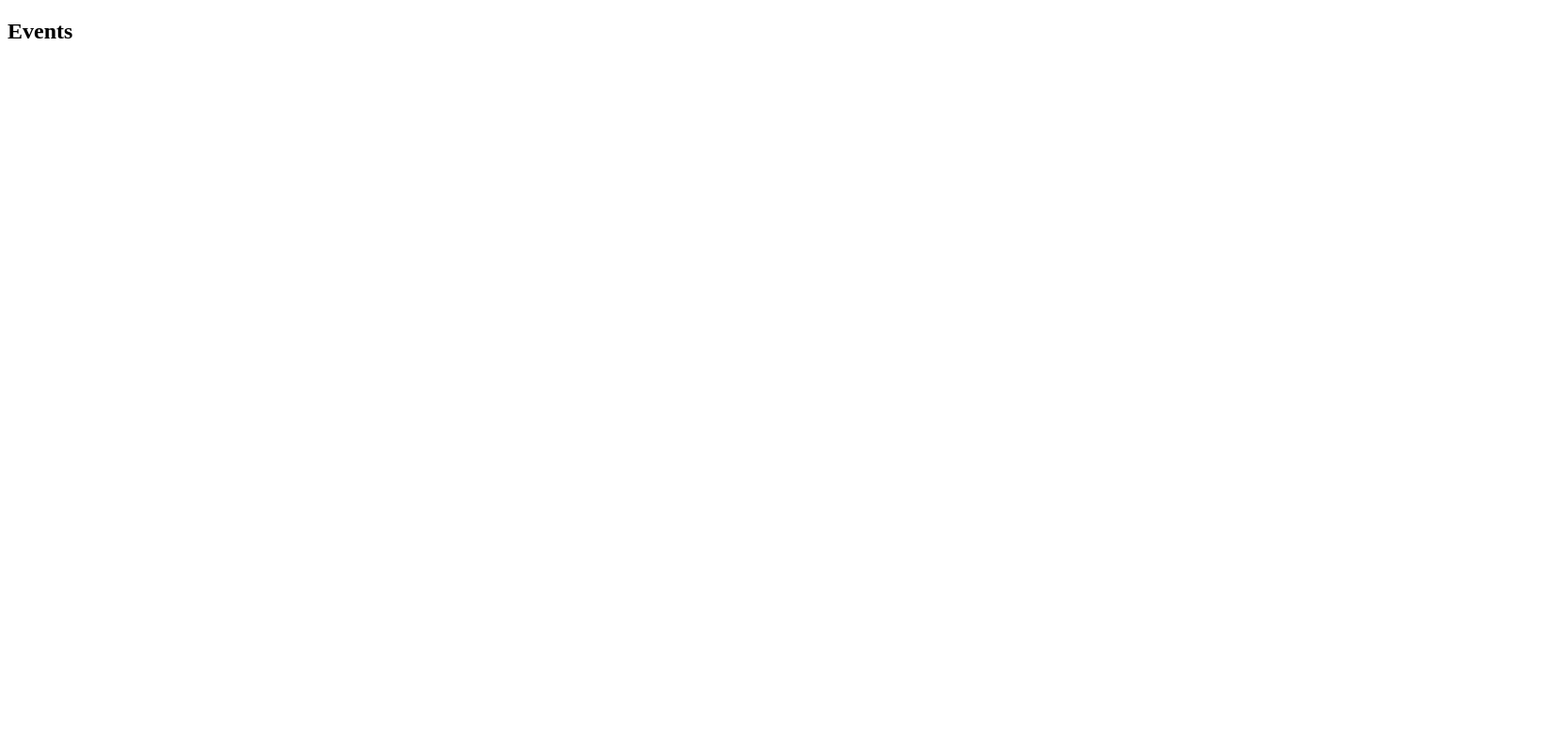
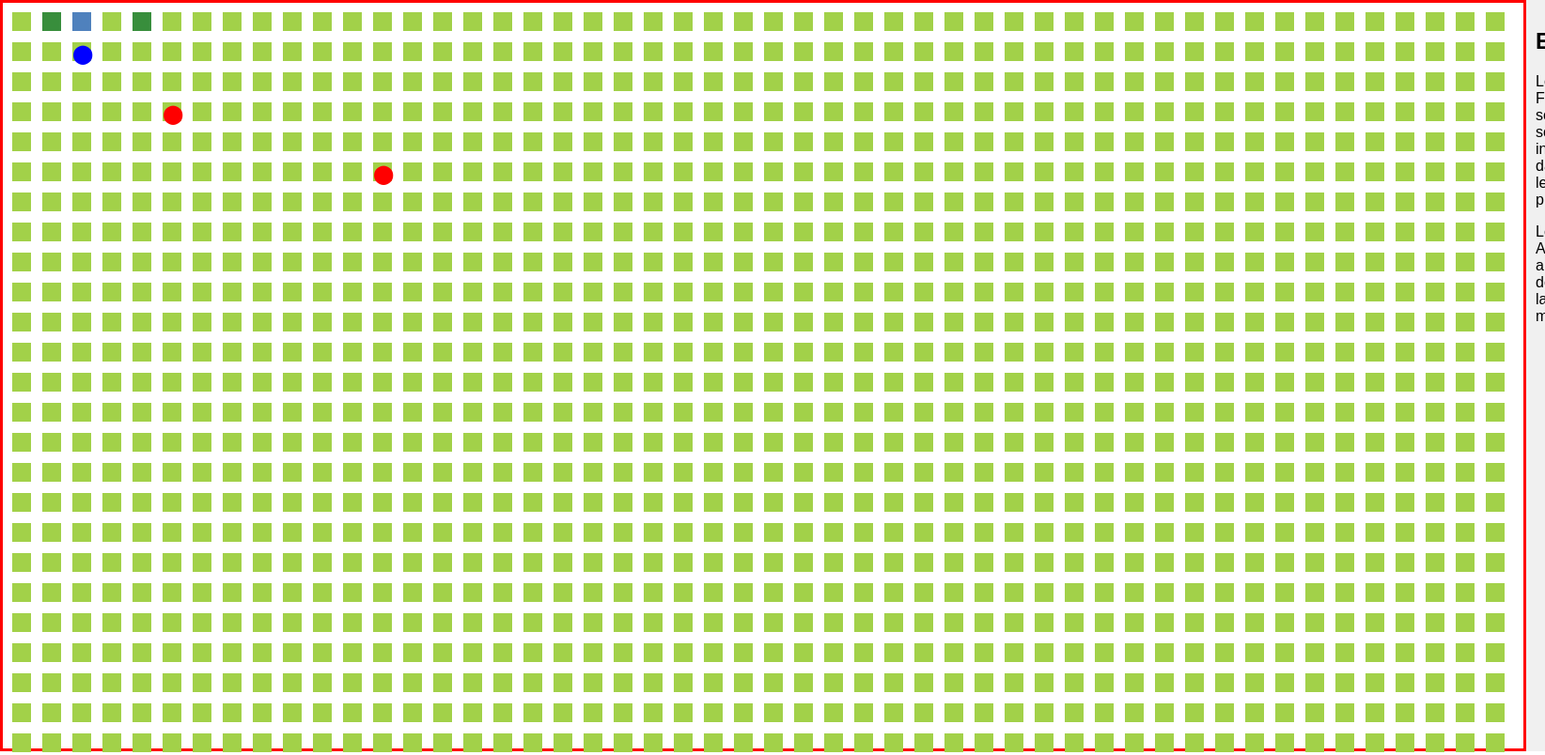
Before and after one commit to DelpyC/tamagotchi-hive, a plain HTML site: page Frontend/Everything.html in a window 1280 px wide. Shown: the top 804 px of the page at 94% size, 1644 px wide, since content can reach past the window. Drawn offline with Linux system fonts and the light colour scheme.

Commit message:
Prep: définition du formatage de JSON pour le projet

```diff
--- a/Frontend/Everything.html
+++ b/Frontend/Everything.html
@@ -2,8 +2,11 @@
 <html lang="en">
 <head>
     <meta charset="UTF-8">
+    <title>Tamagotchi Hive</title>
     <meta name="viewport" content="width=device-width, initial-scale=1.0">
-    <title>Tamagotchi Hive</title>
+
+    <!-- Lien vers le CSS -->
+    <link rel="stylesheet" href="style.css">
 </head>
 
 <body>
@@ -14,5 +17,8 @@
     <div id="events"></div>
 </div>
 
+<!-- Lien vers le JS -->
+<script src="../the.js"></script>
+
 </body>
 </html>
--- /dev/null
+++ b/Frontend/Test/Test.json
@@ -0,0 +1,20 @@
+{
+  "width": 50,
+  "height": 50,
+  "cells": [
+    {"terrain": "plains"},
+    {"terrain": "forest"},
+    {"terrain": "ocean"},
+    {"terrain": "plains"},
+    {"terrain": "forest"}
+  ],
+  "entities":[
+    {"type":"tribe","x":2,"y":1,"name":"Francais","population":5,"color":"blue"},
+    {"type":"tribe","x":5,"y":3,"name":"Anglais","population":8,"color":"red"},
+    {"type":"tribe","x":12,"y":5,"name":"Anglais","population":52,"color":"red"}
+  ],
+  "events":[
+    "Les Francais se sont installer dans les plaines",
+    "Les Anglais arrivent de la mer"
+  ]
+}
--- a/Frontend/style.css
+++ b/Frontend/style.css
@@ -1,55 +1,36 @@
+body{
+    margin: 0;
+    display: flex;
+    height: 100vh;
+    font-family: Arial, sans-serif;
+}
+
+/*Grille pour Map*/
 #map {
     display: grid;
-    grid-template-columns: repeat(20, 20px);
-    grid-template-rows: repeat(10, 20px);
-}
-.cell { width:20px; height:20px; }
-.plains { background: #a2d149; }
-.forest { background: #388e3c; }
-.ocean { background: #4f81bd; }
-
- body {
-     font-family: Arial, sans-serif;
-     display: flex;
-     margin: 0;
-     height: 100vh;
- }
-
-/* Map grid */
-#map {
-    display: grid;
-    grid-template-columns: repeat(20, 20px); /* 20 columns */
-    grid-template-rows: repeat(10, 20px); /* 10 rows */
-    gap: 1px;
-    background: #222;
+    grid-template-rows: repeat(20, 30px);
+    grid-template-rows: repeat(10, 30px);
+    gap: 2px;
+    padding: 10px;
+    border: 3px solid red;
+    flex-grow: 1;
+    justify-content: start;
+    align-content: start;
 }
 
-.cell {
+.cell{
     width: 20px;
     height: 20px;
+    background: hotpink;
 }
 
-/* Terrain types */
-.plains {
-    background: #a2d149;
-}
+.plains {background: #a2d149; }
+.forest {background: #388e3c; }
+.ocean {background: #4f81bd; }
 
-.forest {
-    background: #388e3c;
-}
-
-.ocean {
-    background: #4f81bd;
-}
-
-/* Sidebar for events / stats */
-#sidebar {
+#sidebar{
     width: 250px;
-    background: #eee;
+    background: #f0f0f0;
     padding: 10px;
     overflow-y: auto;
 }
-
-#sidebar h2 {
-    margin-top: 0;
-}
--- a/Frontend/the.js
+++ b/Frontend/the.js
@@ -1,44 +1,49 @@
-<!-- JS logic -->
-
-// Sample mock data
-const world = {
-    width: 50,
-    height: 50,
-    cells: Array.from({length: 200}, (_, i) => ({
-        terrain: i % 3 === 0 ? "plains" : (i % 3 === 1 ? "forest" : "ocean")
-    })),
-    entities: [
-        {type: "tribe", x: 2, y: 1, name: "Hobbits", color: "green"},
-        {type: "tribe", x: 5, y: 3, name: "Orcs", color: "red"}
-    ],
-    events: ["Les Humains ont découverts une nouvelle terre"]
-};
-
 const map = document.getElementById("map");
 const eventsDiv = document.getElementById("events");
 
+// Render everything from JSON
 function renderWorld(world) {
     map.innerHTML = "";
+
+    map.style.display = "grid";
+    map.style.gridTemplateColumns = `repeat(${world.width}, 30px)`;
+    map.style.gridTemplateRows = `repeat(${world.height}, 30px)`;
+    map.style.gap = "2px";
+
+    // Render terrain
     for (let y = 0; y < world.height; y++) {
         for (let x = 0; x < world.width; x++) {
+            const index = y * world.width + x;
             const cellDiv = document.createElement("div");
-            const cell = world.cells[y * world.width + x];
-            cellDiv.className = "cell " + cell.terrain;
+            cellDiv.classList.add("cell");
+
+            // Safe check: if terrain exists, use it; else default
+            if (world.cells[index] && world.cells[index].terrain) {
+                cellDiv.classList.add(world.cells[index].terrain);
+            } else {
+                cellDiv.classList.add("plains");
+            }
+
             map.appendChild(cellDiv);
         }
     }
 
     // Render entities
+    if (world.entities) {
         world.entities.forEach(e => {
             const index = e.y * world.width + e.x;
             const cell = map.children[index];
+
             const icon = document.createElement("span");
-        icon.textContent = "🛖"; // small hut for tribe
+            icon.textContent = "⬤";
             icon.style.color = e.color;
+            icon.style.fontSize = "20px";
             cell.appendChild(icon);
         });
+    }
 
     // Render events
+    if (world.events) {
         eventsDiv.innerHTML = "";
         world.events.slice(-5).forEach(ev => {
             const p = document.createElement("p");
@@ -46,6 +51,13 @@ function renderWorld(world) {
             eventsDiv.appendChild(p);
         });
     }
+}
 
-// Initial render
-renderWorld(world);
+// Fetch JSON from mock folder
+fetch("Test/Test.json")
+    .then(res => res.json())
+    .then(data => {
+        console.log("World loaded:", data);
+        renderWorld(data);
+    })
+    .catch(err => console.error("Failed to load world:", err));
```
Also changed, not shown: Test/Test.json (deleted, +0 -14 lines). Lines whose indentation alone changed are shown as unchanged.
